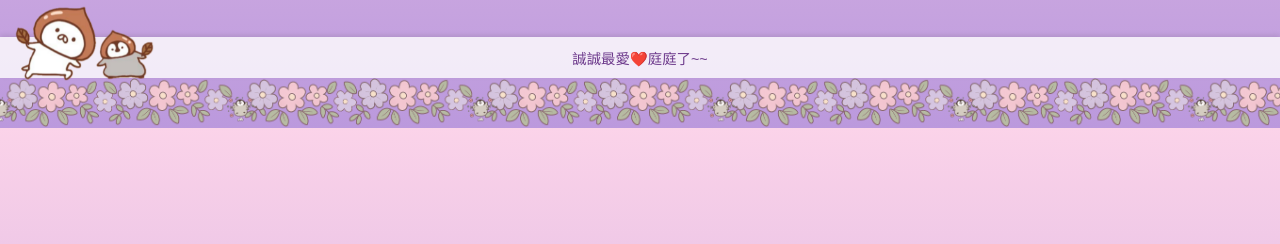
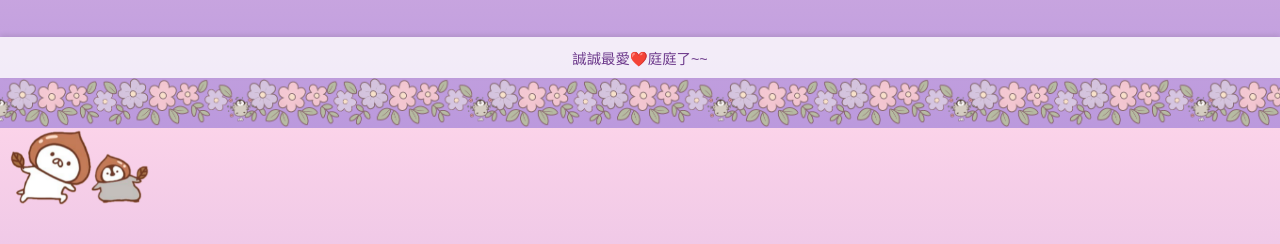
Before and after one commit to MaoChengJiang/MaoChengJiang.github.io, a plain HTML site: page home.html in a window 1280 px wide. Shown: the part 548-792 px from the top of the page. Drawn offline with Linux system fonts and the light colour scheme.

Commit message:
new update by autocode

```diff
--- a/styles.css
+++ b/styles.css
@@ -156,9 +156,9 @@ footer {
 
 /* 可愛小圖 */
 #cute-image {
-    position: absolute;
+    position: fixed;
     bottom: 30px;
-    left: 10px;
+    left: 5px;
     z-index: 1000;
     opacity: 1;
     transition: transform 0.3s ease-in-out, opacity 0.3s ease-in-out;
@@ -198,6 +198,7 @@ footer {
 .gallery-grid img:hover {
     transform: scale(1.05);
 }
+/* 登入畫面小企鵝 */
 .corner-image {
   position: fixed;
   bottom: 20px;
@@ -216,7 +217,7 @@ footer {
   background-image: url('flower2.png'); /* 替換成你實際的圖片路徑 */
   background-repeat: repeat-x; /* 讓圖片在水平方向重複 */
   background-size: auto 100%; /* 讓背景圖片的高度填滿容器高度，寬度自動調整 */
-  z-index: 999; /* 確保它顯示在其他內容的上方，您可以調整這個值 */
+  z-index: 99; /* 確保它顯示在其他內容的上方，您可以調整這個值 */
   /* 如果你的圖片本身不是半透明，可以加上 opacity */
   opacity: 1;
 }
```
